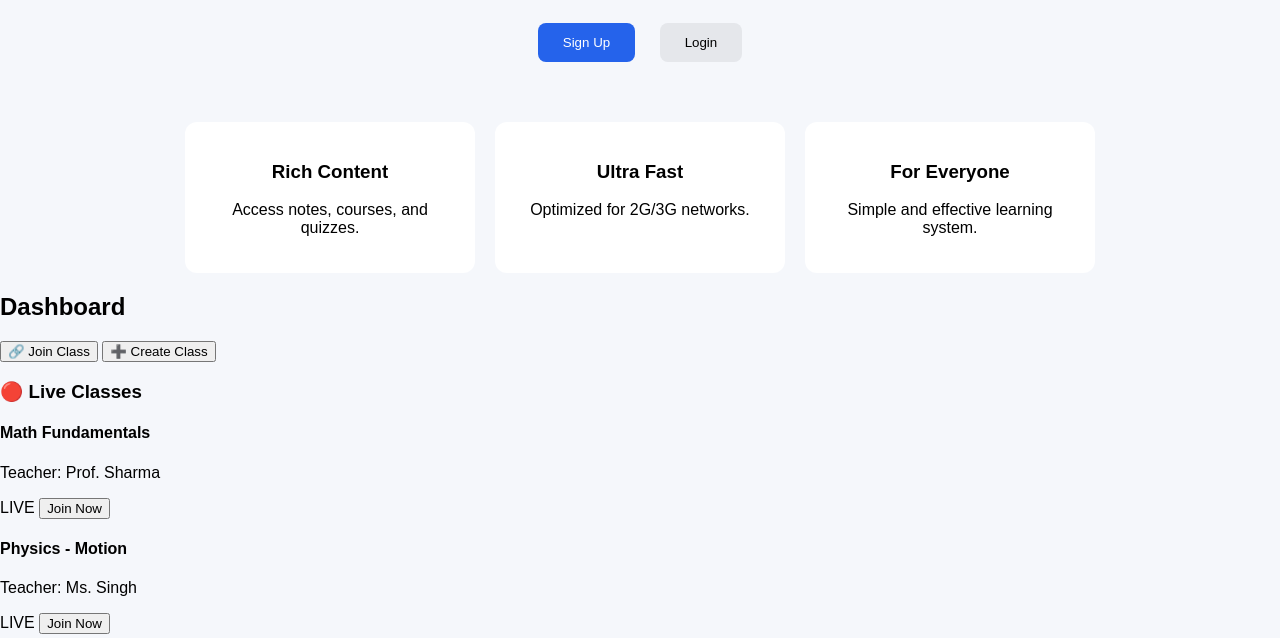
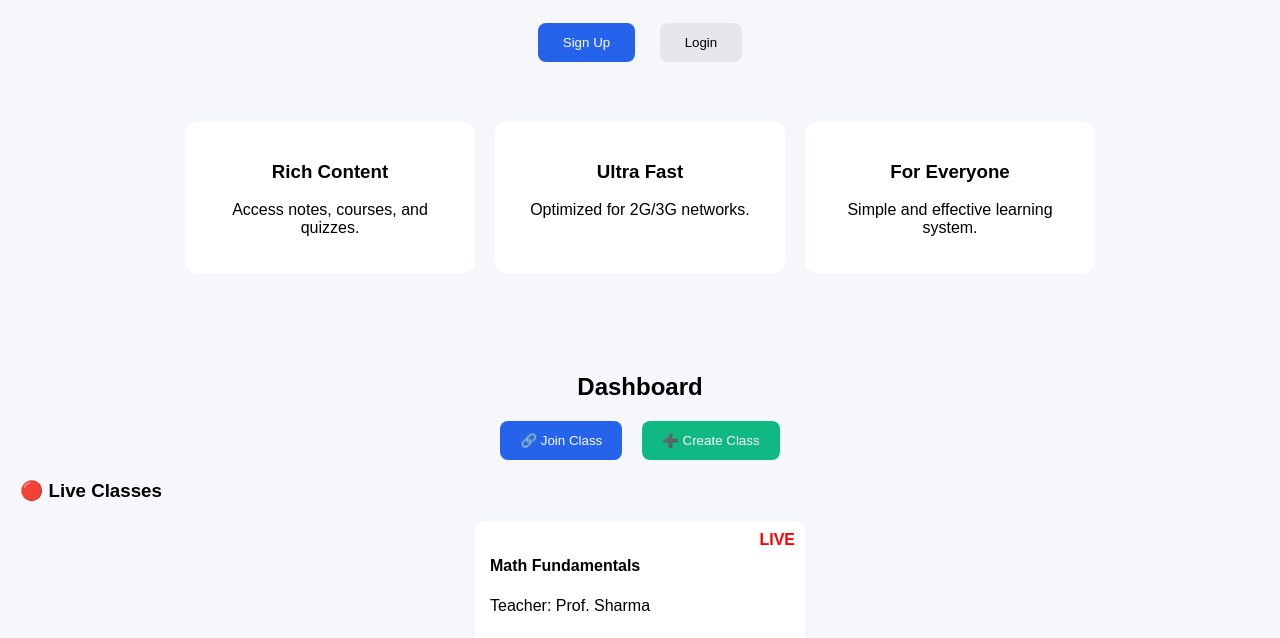
Before and after one commit to idhruvx18/Syntax-Project01, a plain HTML site: page index.html in a window 1280 px wide. Shown: the part 288-926 px from the top of the page. Drawn offline with Linux system fonts and the light colour scheme.

Commit message:
Refactor style.css to add new dashboard and button styles

```diff
--- a/style.css
+++ b/style.css
@@ -67,3 +67,62 @@ body {
   width: 250px;
   text-align: center;
 }
+.dashboard {
+  margin-top: 60px;
+  padding: 20px;
+}
+
+.dashboard h2 {
+  text-align: center;
+}
+
+/* Buttons */
+.actions {
+  display: flex;
+  justify-content: center;
+  gap: 20px;
+  margin: 20px 0;
+}
+
+.join {
+  background: #2563eb;
+  color: white;
+  padding: 12px 20px;
+  border-radius: 8px;
+  border: none;
+}
+
+.create {
+  background: #10b981;
+  color: white;
+  padding: 12px 20px;
+  border-radius: 8px;
+  border: none;
+}
+
+/* Cards */
+.class-card {
+  background: white;
+  padding: 15px;
+  border-radius: 10px;
+  margin: 10px auto;
+  width: 300px;
+  position: relative;
+}
+
+.class-card button {
+  margin-top: 10px;
+  padding: 8px 15px;
+}
+
+.live-tag {
+  position: absolute;
+  right: 10px;
+  top: 10px;
+  color: red;
+  font-weight: bold;
+}
+
+.small {
+  width: 250px;
+}
```
